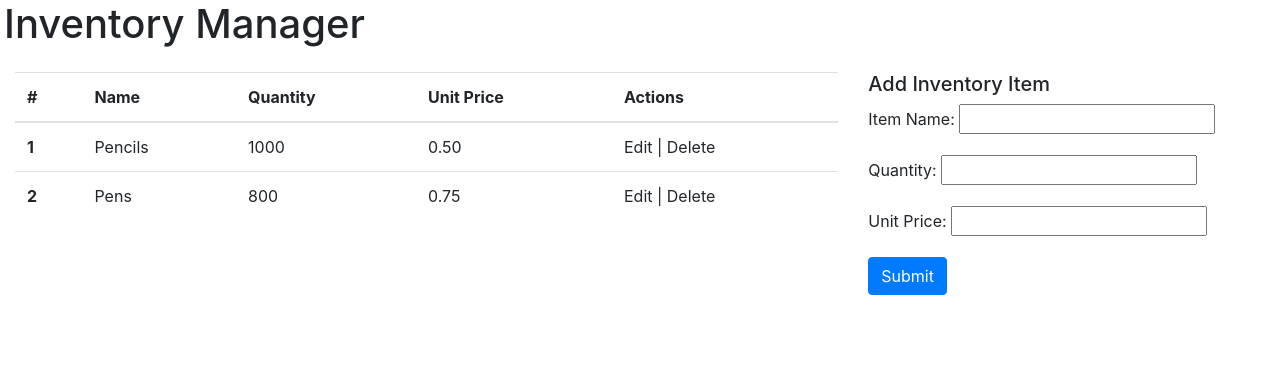
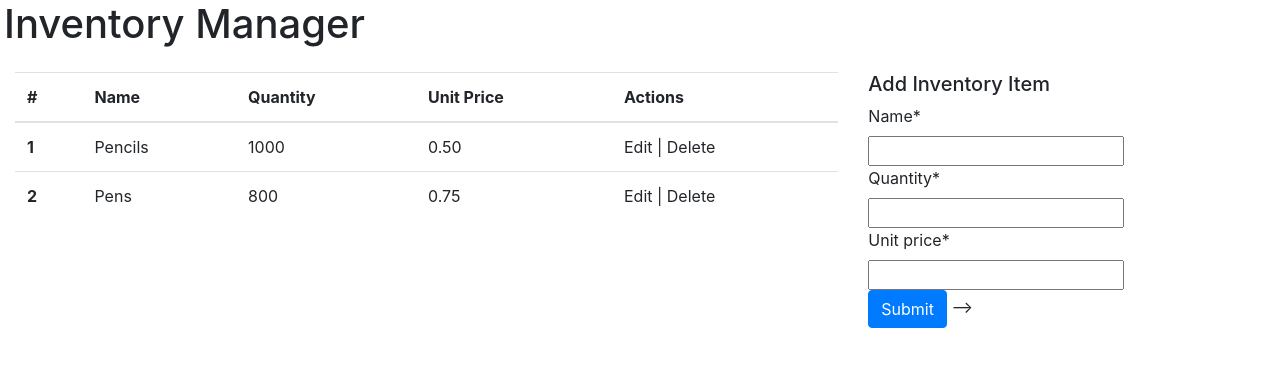
Before and after one commit to kevinoc554/inventory-manager, a Django app: page / in a window 1280 px wide. Shown: the top 367 px of the page. Run offline with Django 4.2, Linux system fonts and the light colour scheme; data comes from the database, SQL or seed files in the repository; some libraries are stand-ins or nearby versions.

Commit message:
feat: install crispy forms, create inventory form and render to template

```diff
--- /dev/null
+++ b/home/forms.py
@@ -0,0 +1,8 @@
+from dataclasses import fields
+from django import forms
+from .models import Inventory
+
+class InventoryForm(forms.ModelForm):
+    class Meta:
+        model = Inventory
+        fields = '__all__'
--- a/home/templates/home/index.html
+++ b/home/templates/home/index.html
@@ -20,6 +20,7 @@
     <title>Inventory Manager</title>
   </head>
   <body>
+    {% load crispy_forms_tags %}
     <div class="container-fluid">
       <div class="row mb-3 pl-1">
         <h1>Inventory Manager</h1>
@@ -53,19 +54,9 @@
         <div class="col-4">
             <h5>Add Inventory Item</h5>
             <form action="" method="post">
-                <div class="form-group">
-                    <label for="name">Item Name:</label>
-                    <input type="text" name="name" id="name">
-                </div>
-                <div class="form-group">
-                    <label for="quantity">Quantity:</label>
-                    <input type="text" name="quantity" id="quantity">
-                </div>
-                <div class="form-group">
-                    <label for="unit-price">Unit Price:</label>
-                    <input type="text" name="unit-price" id="unit-price">
-                </div>
-                <button type="submit" class="btn btn-primary">Submit</button>
+              {% csrf_token %}
+              {{ inventory_form|crispy }}
+              <button type="submit" class="btn btn-primary">Submit</button> -->
             </form>
         </div>
       </div>
--- a/home/views.py
+++ b/home/views.py
@@ -1,6 +1,8 @@
+import imp
 from re import template
 from django.shortcuts import render
 from .models import Inventory
+from .forms import InventoryForm
 
 
 def home(request):
@@ -9,9 +11,11 @@ def home(request):
     along with the forms to create new entries
     """
     inventory = Inventory.objects.all()
+    inventory_form = InventoryForm()
     template = 'home/index.html'
     context = {
         'inventory': inventory,
+        'inventory_form': inventory_form,
     }
 
     return render(request, template, context)
--- a/inventory_manager/settings.py
+++ b/inventory_manager/settings.py
@@ -37,6 +37,7 @@ INSTALLED_APPS = [
     'django.contrib.sessions',
     'django.contrib.messages',
     'django.contrib.staticfiles',
+    'crispy_forms',
     'home',
 ]
 
--- a/requirements.txt
+++ b/requirements.txt
@@ -1,4 +1,5 @@
 asgiref==3.5.2
 Django==4.0.5
+django-crispy-forms==1.14.0
 sqlparse==0.4.2
 tzdata==2022.1
```
